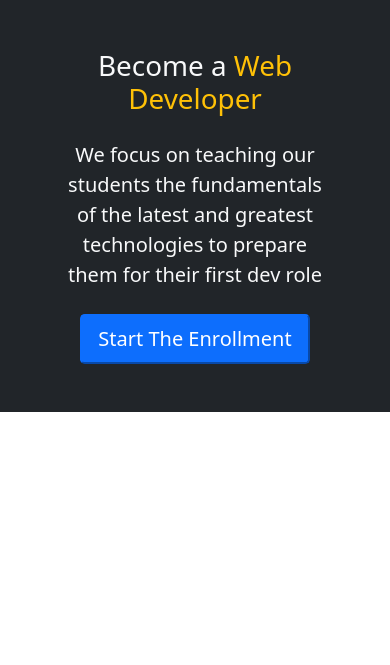
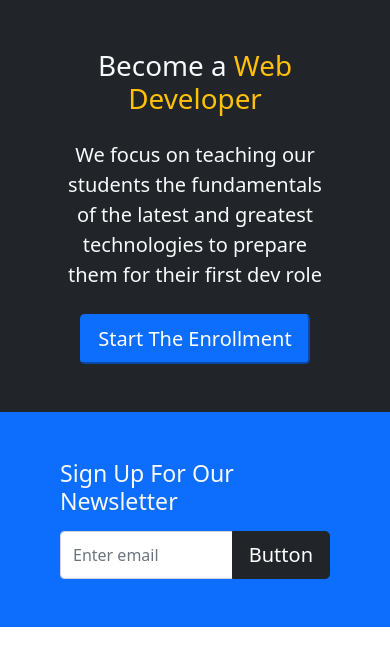
Before and after one commit to 0xguidev/0xguidev, a plain HTML site: page boots-trap5-traversyM/index.html in a window 390 px wide. Shown: the part 71-736 px from the top of the page. Drawn offline with nearby package versions, Linux system fonts and the light colour scheme.

Commit message:
Newssletter with css media query

```diff
--- a/boots-trap5-traversyM/index.html
+++ b/boots-trap5-traversyM/index.html
@@ -40,7 +40,7 @@
 	</nav>
 
 	<!--SHOWCASE-->
-	<section class="bg-dark text-light p-5 text-center text-sm-start">
+	<section class="bg-dark text-light p-5 p-lg-0 pt-lg-5 text-center text-sm-start">
 		<div class="container">
 			<div class="d-sm-flex align-items-center justify-content-between">
 				<div>
@@ -56,6 +56,29 @@
 		</div>
 	</section>
 
+	<!--NEWSLETTER-->
+	<section class="bg-primary text-light p-5">
+		<div class="container">
+			<div class="d-md-flex justify-content-between align-items-center">
+				<h3 class="mb-3 mb-md-0">Sign Up For Our Newsletter</h3>
+
+				<div class="input-group news-input">
+					<input
+						type="text"
+						class="form-control"
+						placeholder="Enter email"
+					>
+					<button
+						class="btn btn-dark btn-lg"
+						type="button"
+					>
+						Button
+				</button>
+				</div>
+			</div>
+		</div>
+	</section>
+
 
 	<script src="https://cdn.jsdelivr.net/npm/bootstrap@5.0.1/dist/js/bootstrap.bundle.min.js" integrity="sha384-gtEjrD/SeCtmISkJkNUaaKMoLD0//ElJ19smozuHV6z3Iehds+3Ulb9Bn9Plx0x4" crossorigin="anonymous"></script>
 </body>
--- a/boots-trap5-traversyM/style.css
+++ b/boots-trap5-traversyM/style.css
@@ -0,0 +1,5 @@
+@media(min-width: 768px) {
+	.news-input {
+		width: 50%;
+	}
+}
```
Lines whose indentation alone changed are shown as unchanged.
